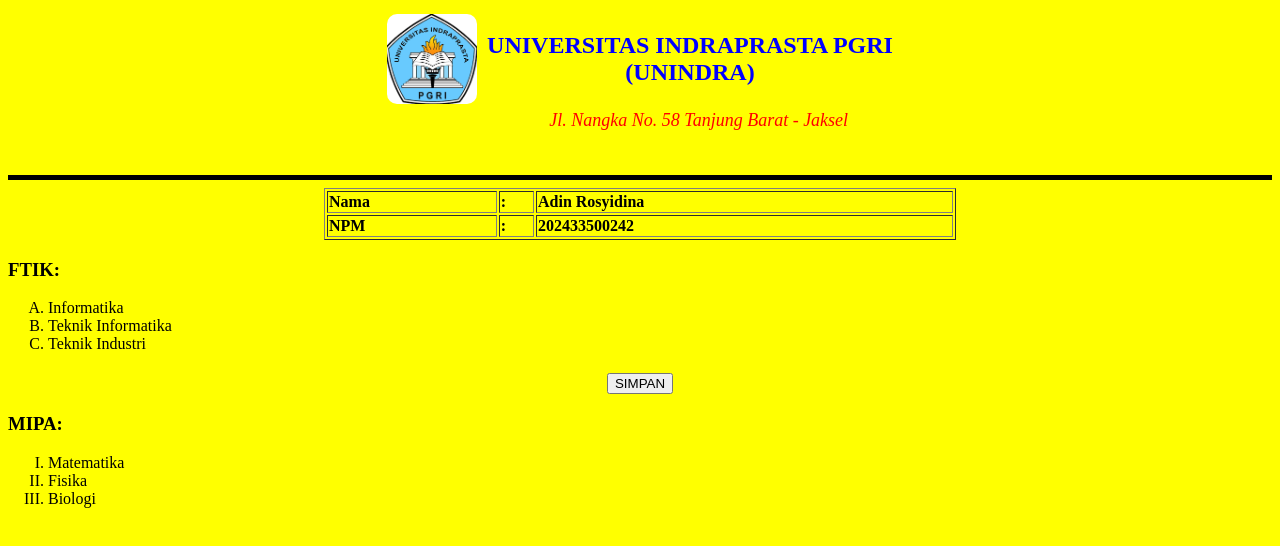
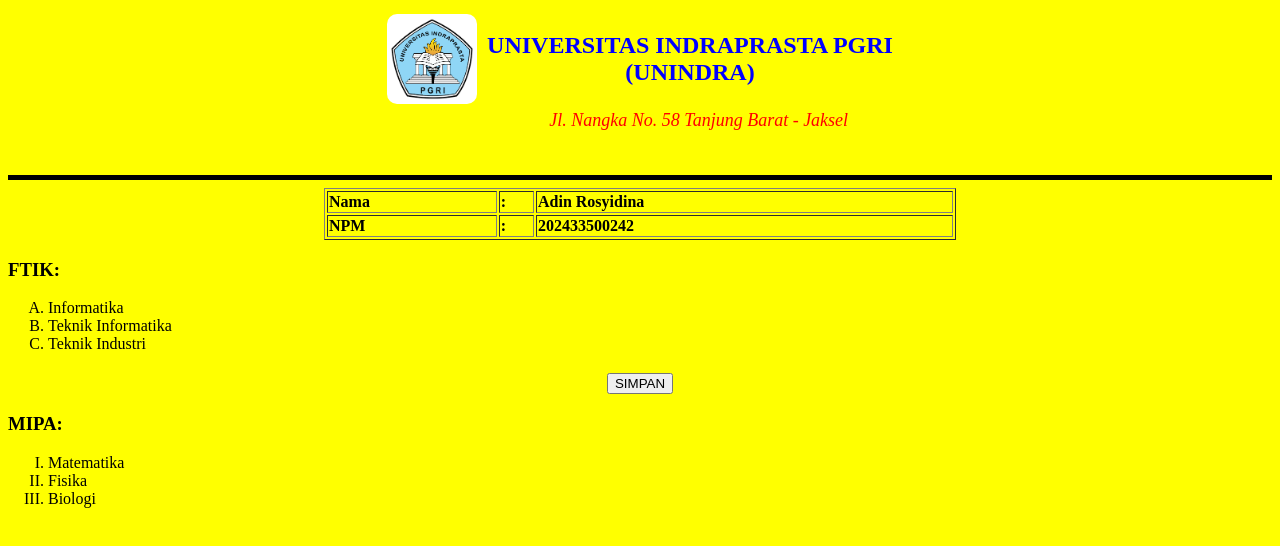
Before and after one commit to Rosyidina354/jawaban-nomer-2, a plain HTML site: page index.html in a window 1280 px wide. Drawn offline with Linux system fonts and the light colour scheme.

Commit message:
update logo transparan dan perbaikan tampilan

```diff
--- a/index.html
+++ b/index.html
@@ -31,6 +31,10 @@
         object-fit: cover;
         object-position: center;
         border-radius: 10px;
+        background: none;
+        object-fit: contain;
+        background-color: transparent;
+
     }
 
     input {
@@ -47,13 +51,13 @@
 </style>
 
 <body>
-    <div class="header"> <img src="img_unindra.png" alt="">
+    <div class="header"> <img src="img.png" alt="">
         <p>UNIVERSITAS INDRAPRASTA PGRI <br> (UNINDRA) </p>
     </div>
-<marquee behavior="alternate" direction="left" scrollamount="4" width="33%"
-    style="color: red; font-size: 18px; margin: auto; display: block;">
-    <i>Jl. Nangka No. 58 Tanjung Barat - Jaksel</i>
-</marquee>
+    <marquee behavior="alternate" direction="left" scrollamount="4" width="33%"
+        style="color: red; font-size: 18px; margin: auto; display: block;">
+        <i>Jl. Nangka No. 58 Tanjung Barat - Jaksel</i>
+    </marquee>
 
     <br><br>
     <hr size="5" color="black">
```
Also changed, not shown: img.png (added).
